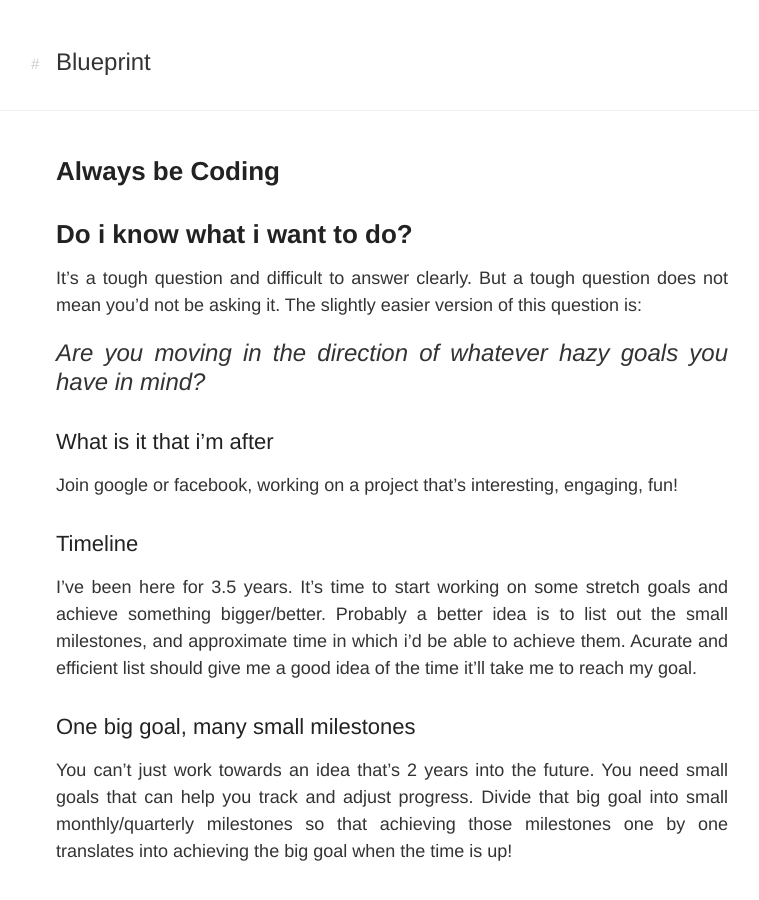
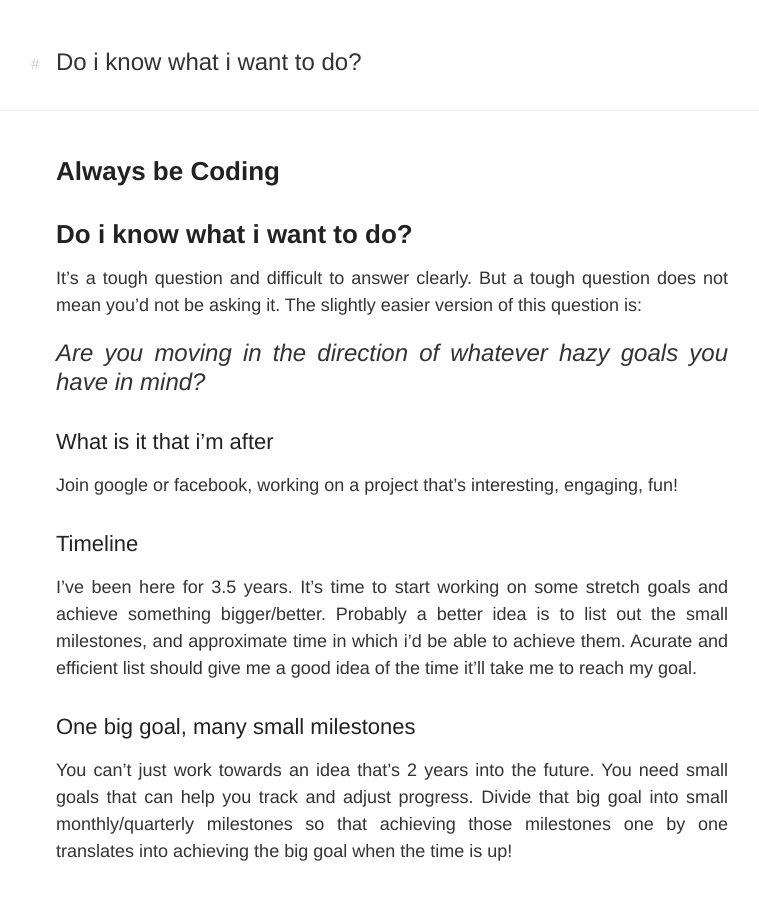
Before and after one commit to rbt91/rbt91.github.io, a Jekyll site: the page built from _posts/2000-01-01-blueprint.md, in a window 1280 px wide and 900 px high. Shown: the whole window, without its empty margins (248-1007 px from the left). Built offline with Jekyll 4.4.1, drawn with Linux system fonts in a browser that asks for light colours.

Commit message:
Update 2000-01-01-blueprint.md

```diff
--- a/_posts/2000-01-01-blueprint.md
+++ b/_posts/2000-01-01-blueprint.md
@@ -1,6 +1,6 @@
 ---
 layout: post
-title:  "Blueprint"
+title:  "Do i know what i want to do?"
 date:   2000-01-01 01:00:00
 tags:   coding
 ---
```
